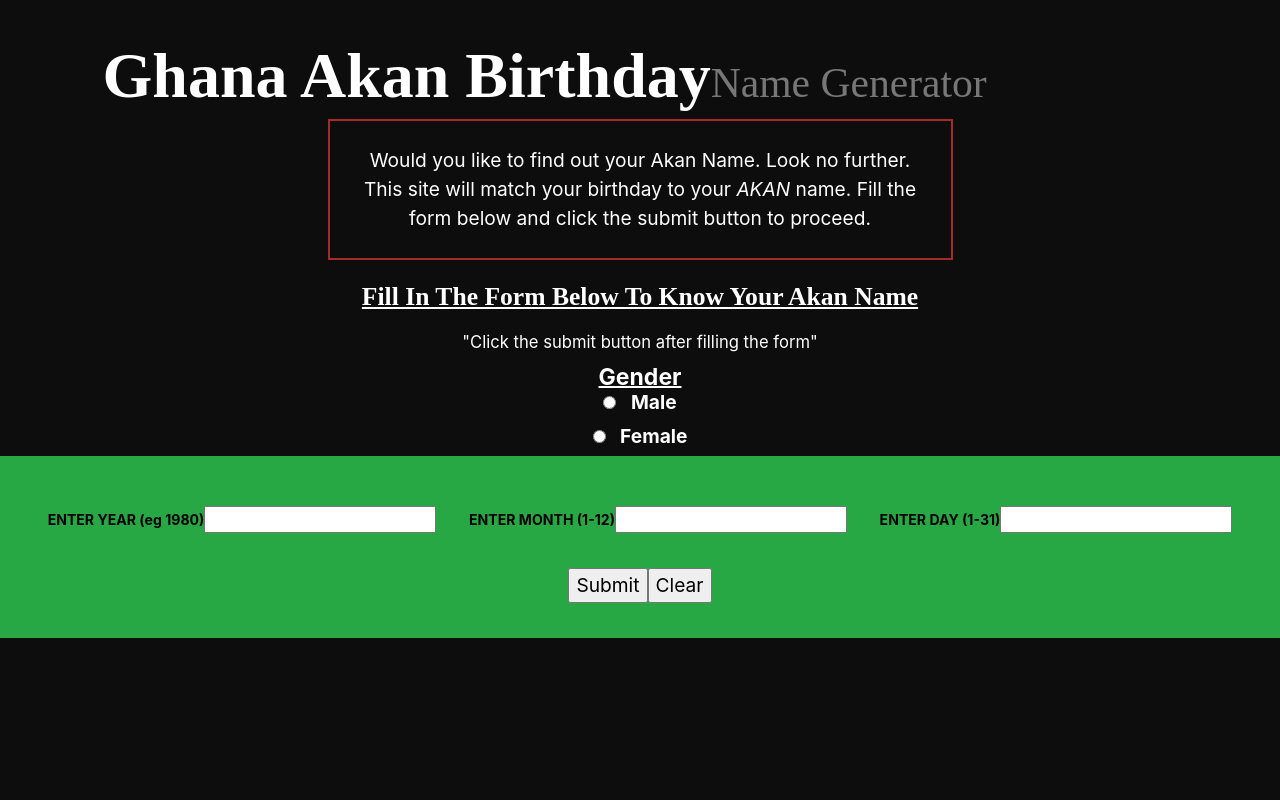
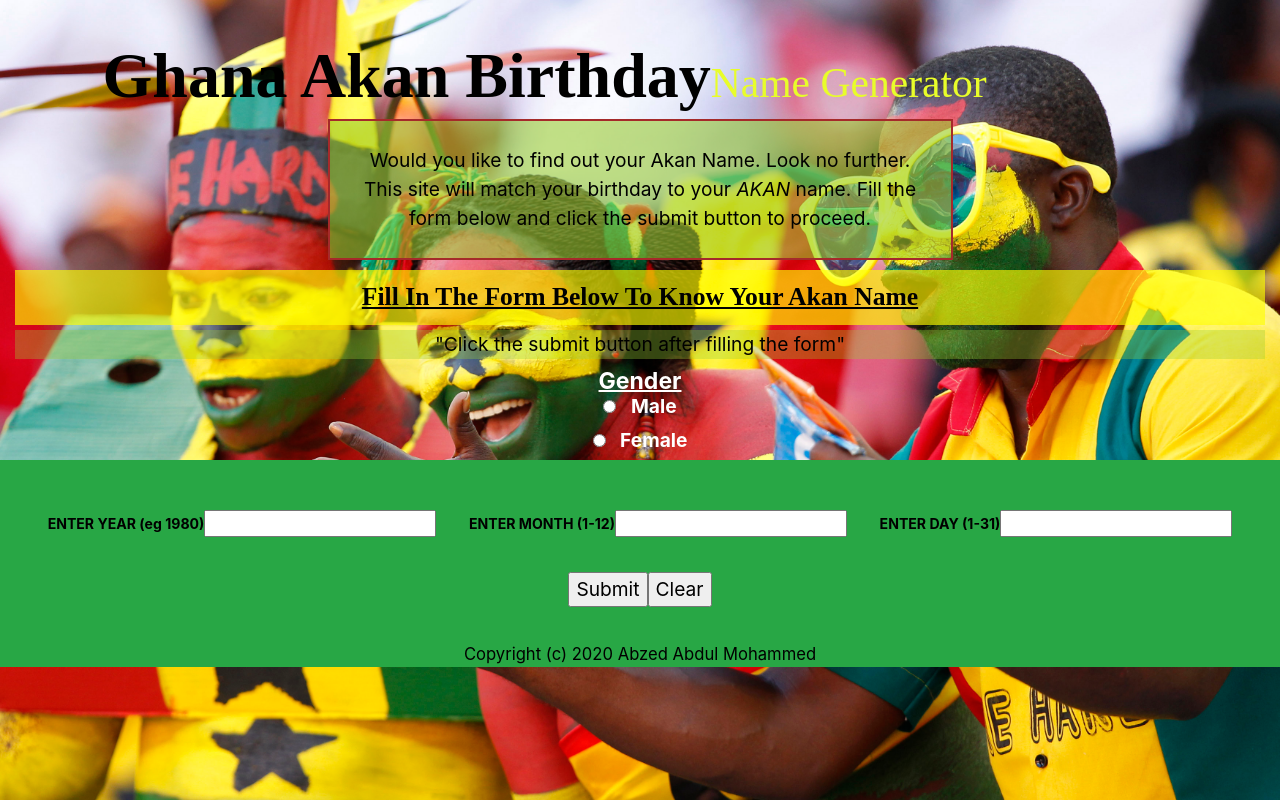
Before and after one commit to Abtez/Akan-Birthday-Name, a plain HTML site: page index.html in a window 1280 px wide. Drawn offline with nearby package versions, Linux system fonts and the light colour scheme; a web font is replaced by a local one.

Commit message:
add footer, background image, and background color to some elements

```diff
--- a/index.html
+++ b/index.html
@@ -19,7 +19,7 @@
 
   <div class="container-fluid">
 
-<h1 class="text-responsive">Ghana Akan Birthday<small>Name Generator</small></h1>
+<h1 class="text-responsive">Ghana Akan Birthday<small style="color: rgb(232, 253, 42);">Name Generator</small></h1>
 
 
 
@@ -58,7 +58,9 @@
   <p>ENTER MONTH (1-12)<input type="number" value=" " name="month" id="month" size="3"></p>
   <p>ENTER YEAR (eg 1980)<input value=" " type="number" name="year" id="year" size="4"></p>
 </div>
+
 <p class="text-responsive text-center" id="submit"><input type="Submit" value="Submit"><input type="reset" value="Clear"></p>
+<div class="footer text-center text-responsive">Copyright (c) 2020 Abzed Abdul Mohammed</div>
 
 </form>
   </div>
--- a/styles.css
+++ b/styles.css
@@ -23,9 +23,10 @@
 
 
 body{
-    background-color: rgb(14, 13, 13);
-    color: white;
-    overflow: hidden;
+    background-image: url("/image/Ghana-2014-World-Cup.jpg");
+    background-size: cover;
+    background-repeat: no-repeat;
+    color: black;
 }
 
 input[type=number]::-webkit-inner-spin-button,
@@ -37,6 +38,7 @@ input[type=number]::-webkit-outer-spin-button {
 }
 
 h1{
+    color: black;
     font-size: 5vw;
     font-family: "Audrey";
     font-weight: bold;
@@ -46,6 +48,8 @@ h1{
 }
 
 #text1{
+    background-color: rgba(153, 205, 50, 0.589);
+    color: black;
     width: 50%;
     height: auto;
     text-align: center;
@@ -56,6 +60,8 @@ h1{
 }
 
 h3{
+    color: black;
+    background-color: rgba(255, 255, 0, 0.644);
     font-family: "Audrey";
     font-weight: bold;
     font-size: 2vw;
@@ -66,7 +72,8 @@ h3{
 }
 
 #fill{
-    font-size: 1.3vw;
+    background-color: rgba(153, 205, 50, 0.342);
+    font-size: 1.5vw;
 }
 
 .label{
@@ -80,10 +87,12 @@ h3{
 }
 
 .males{
+    color: white;
     font-size: 1.5vw;
 }
 
 .fe-male{
+    color: white;
     font-size: 1.5vw;
 }
 
@@ -101,3 +110,8 @@ h3{
     font-size: 1.5vw;
     padding: 2%;
 }
+
+.footer{
+    font-size: 1.3vw;
+
+}
```
Also changed, not shown: image/Ghana-2014-World-Cup.jpg (added).
